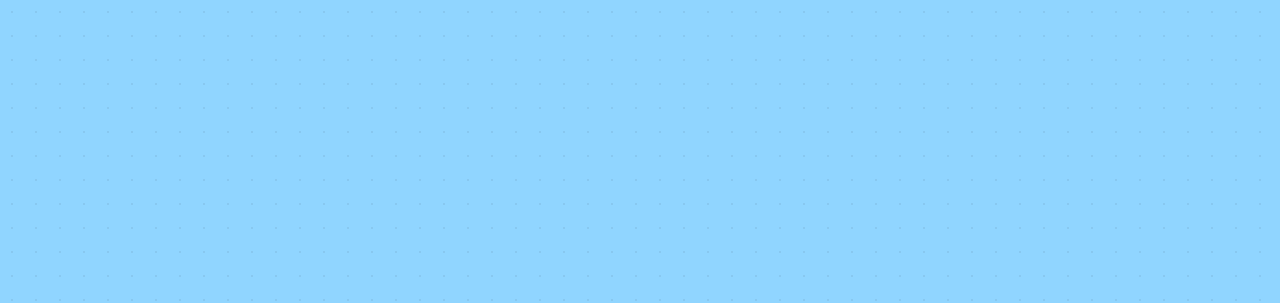
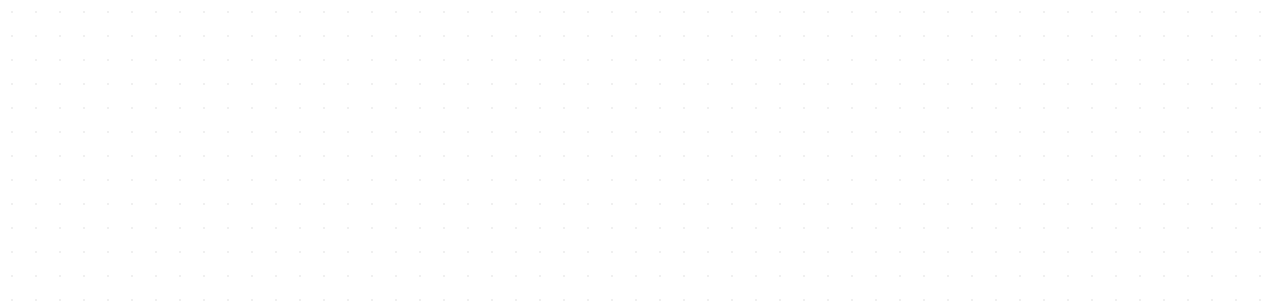
Before and after one commit to nishadmansoor/nishadmansoor.github.io, a plain HTML site: page index.html in a window 1280 px wide. Shown: the top 303 px of the page. Drawn offline with nearby package versions, Linux system fonts and the light colour scheme.

Commit message:
change background color

```diff
--- a/style.css
+++ b/style.css
@@ -10,7 +10,7 @@ html {
 }
 
 body {
-    background-color: #90d5ff;
+    background-color: #FFFFFF;
     background-image: radial-gradient(circle, rgba(0, 0, 0, 0.06) 1px, transparent 1px);
     background-size: 24px 24px;
     color: #1a1a1a;
```
